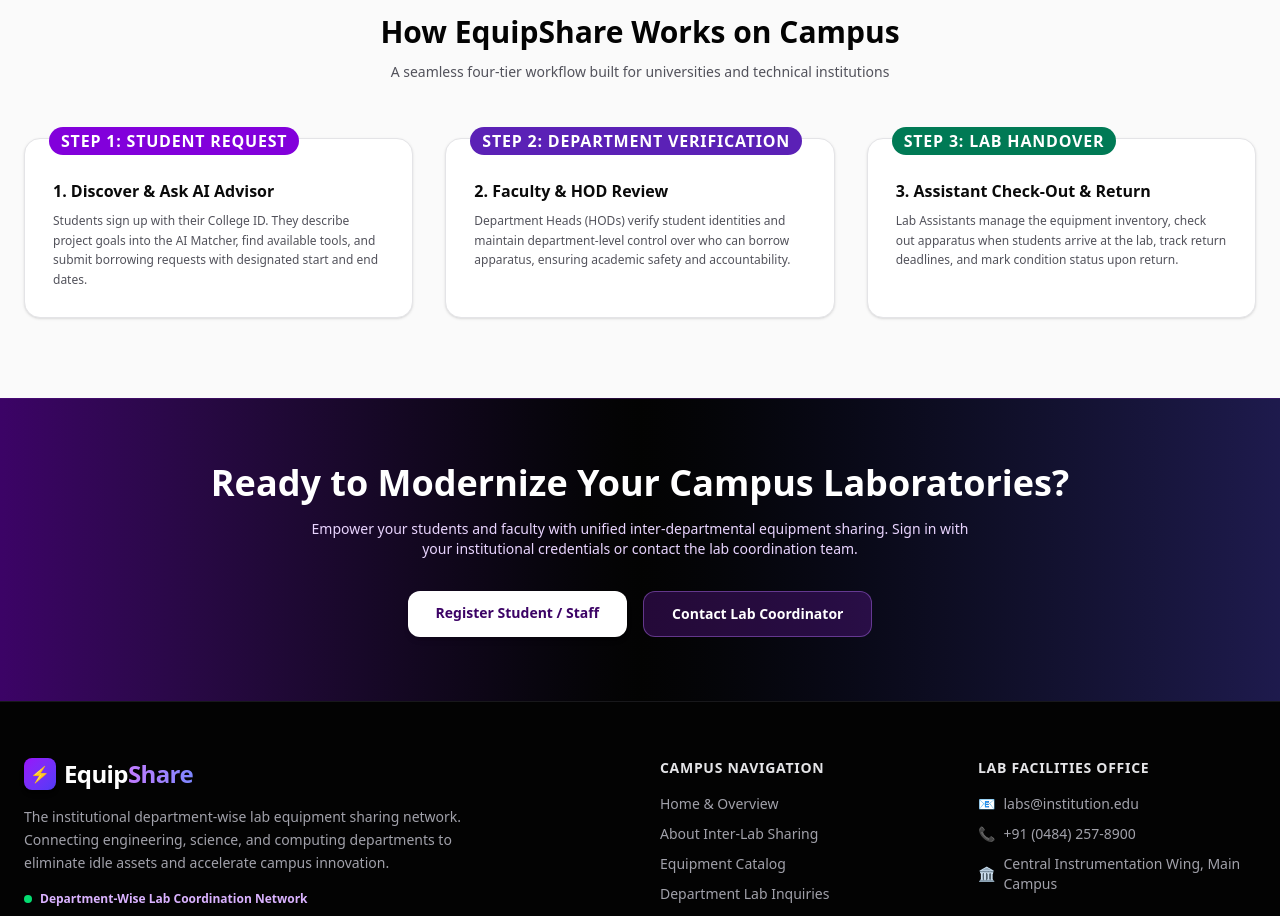
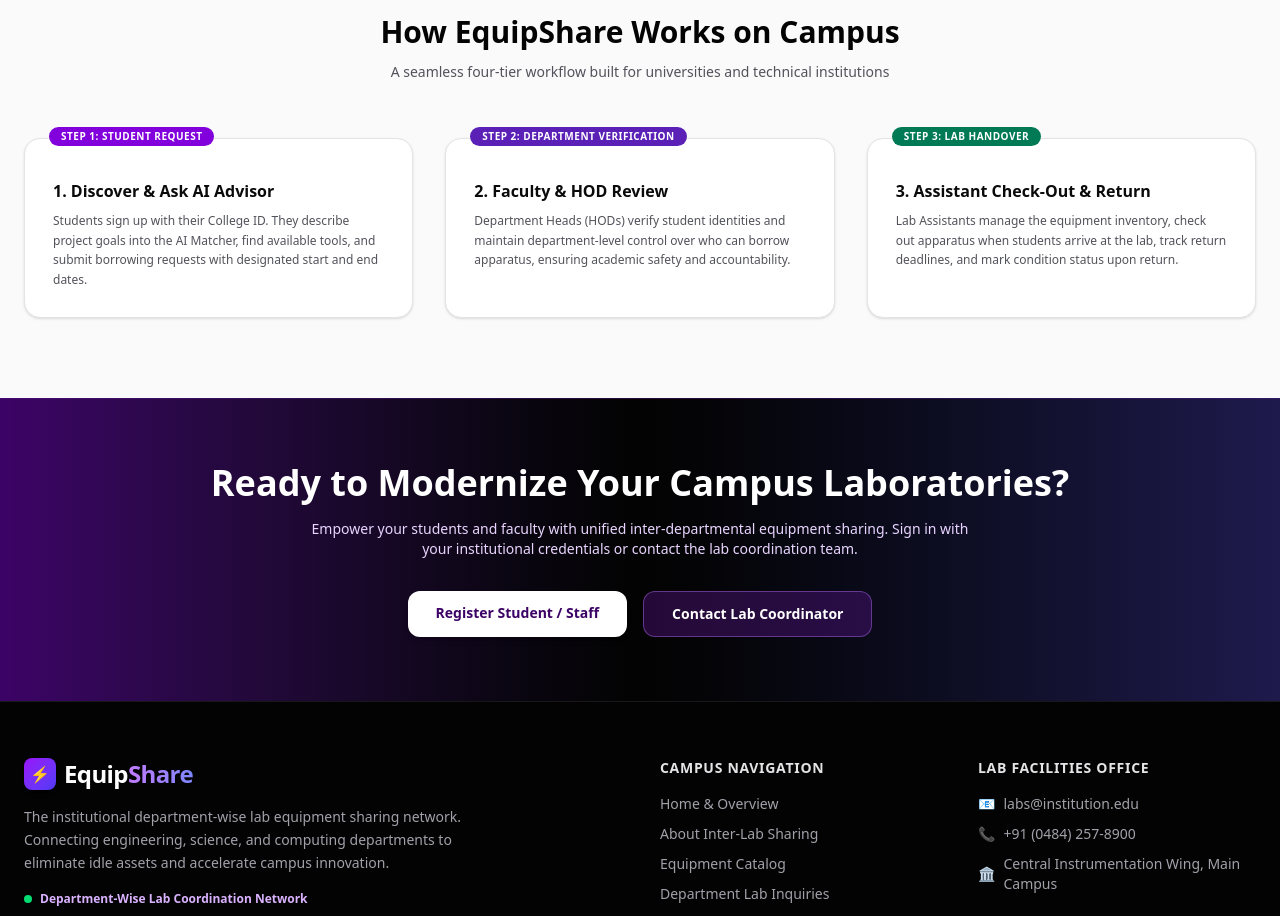
Before and after one commit to prajilprabhan/EquipShare, a React (Vite) app in the folder frontend/: page / in a window 1280 px wide. Shown: the part 2040-2956 px from the top of the page. Built offline with nearby package versions, Linux system fonts and the light colour scheme; no server answers.

Commit message:
fix(user): allow pending students to view equipment and display status banner

```diff
--- a/frontend/src/components/Home.jsx
+++ b/frontend/src/components/Home.jsx
@@ -177,7 +177,7 @@ function Home() {
 
         <div className="grid gap-8 md:grid-cols-3">
           <div className="relative rounded-2xl bg-white p-7 shadow-sm border border-slate-200">
-            <span className="absolute -top-3 left-6 rounded-full bg-purple-700 px-3 py-0.5 text-xxs font-bold text-white uppercase tracking-wider">
+            <span className="absolute -top-3 left-6 rounded-full bg-purple-700 px-3 py-0.5 text-[10px] font-bold text-white uppercase tracking-wider">
               Step 1: Student Request
             </span>
             <h3 className="mt-3 text-base font-bold text-slate-900">
@@ -189,7 +189,7 @@ function Home() {
           </div>
 
           <div className="relative rounded-2xl bg-white p-7 shadow-sm border border-slate-200">
-            <span className="absolute -top-3 left-6 rounded-full bg-blue-700 px-3 py-0.5 text-xxs font-bold text-white uppercase tracking-wider">
+            <span className="absolute -top-3 left-6 rounded-full bg-blue-700 px-3 py-0.5 text-[10px] font-bold text-white uppercase tracking-wider">
               Step 2: Department Verification
             </span>
             <h3 className="mt-3 text-base font-bold text-slate-900">
@@ -201,7 +201,7 @@ function Home() {
           </div>
 
           <div className="relative rounded-2xl bg-white p-7 shadow-sm border border-slate-200">
-            <span className="absolute -top-3 left-6 rounded-full bg-emerald-700 px-3 py-0.5 text-xxs font-bold text-white uppercase tracking-wider">
+            <span className="absolute -top-3 left-6 rounded-full bg-emerald-700 px-3 py-0.5 text-[10px] font-bold text-white uppercase tracking-wider">
               Step 3: Lab Handover
             </span>
             <h3 className="mt-3 text-base font-bold text-slate-900">
--- a/frontend/src/labasist/Dashboard.jsx
+++ b/frontend/src/labasist/Dashboard.jsx
@@ -653,7 +653,7 @@ function LabasistDashboard() {
                               {equip.description}
                             </p>
                             {(equip.modelNumber || equip.serialNumber) && (
-                              <p className="text-xxs text-slate-400 mt-1 font-mono">
+                              <p className="text-[10px] text-slate-400 mt-1 font-mono">
                                 {equip.modelNumber && `Model: ${equip.modelNumber}`}
                                 {equip.serialNumber && ` | SN: ${equip.serialNumber}`}
                               </p>
--- a/frontend/src/users/Dashboard.jsx
+++ b/frontend/src/users/Dashboard.jsx
@@ -204,6 +204,18 @@ function UserDashboard() {
           </div>
         </div>
 
+        {user?.verificationStatus === "pending" && (
+          <div className="mb-6 rounded-xl bg-amber-50 p-4 border border-amber-200 text-amber-900 flex items-center gap-3 animate-fadeIn">
+            <span className="text-2xl shrink-0">⏳</span>
+            <div>
+              <p className="font-bold text-sm">Account Verification Pending</p>
+              <p className="text-xs text-amber-700 mt-0.5">
+                Your student registration is awaiting approval from your Head of Department (HOD). You can explore the equipment catalog and use the AI Advisor below. Equipment borrowing requests will be enabled once your HOD approves your account.
+              </p>
+            </div>
+          </div>
+        )}
+
         {error && (
           <div className="mb-6 rounded-lg bg-red-50 p-4 text-sm text-red-600 border border-red-200">
             {error}
@@ -286,7 +298,7 @@ function UserDashboard() {
                     if (matches.length > 0) {
                       return (
                         <div className="border-t border-purple-800/40 pt-3">
-                          <p className="text-xxs font-semibold text-purple-300 uppercase tracking-wider mb-2">
+                          <p className="text-[10px] font-semibold text-purple-300 uppercase tracking-wider mb-2">
                             Quick Select Matches found in catalog:
                           </p>
                           <div className="flex flex-wrap gap-2">
```
Also changed, not shown: 1 other file (tests, documents, lock files or other folders).
